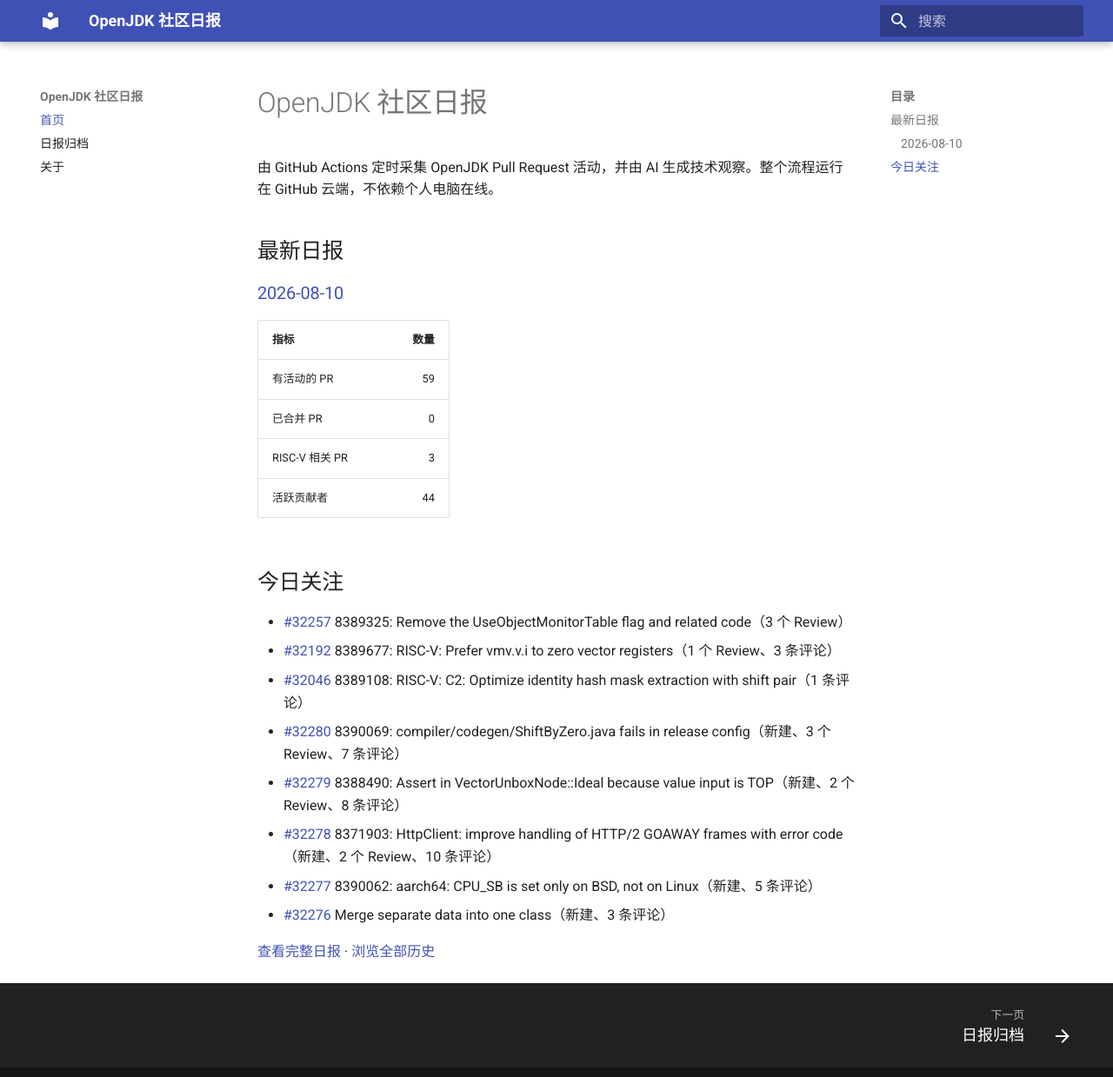
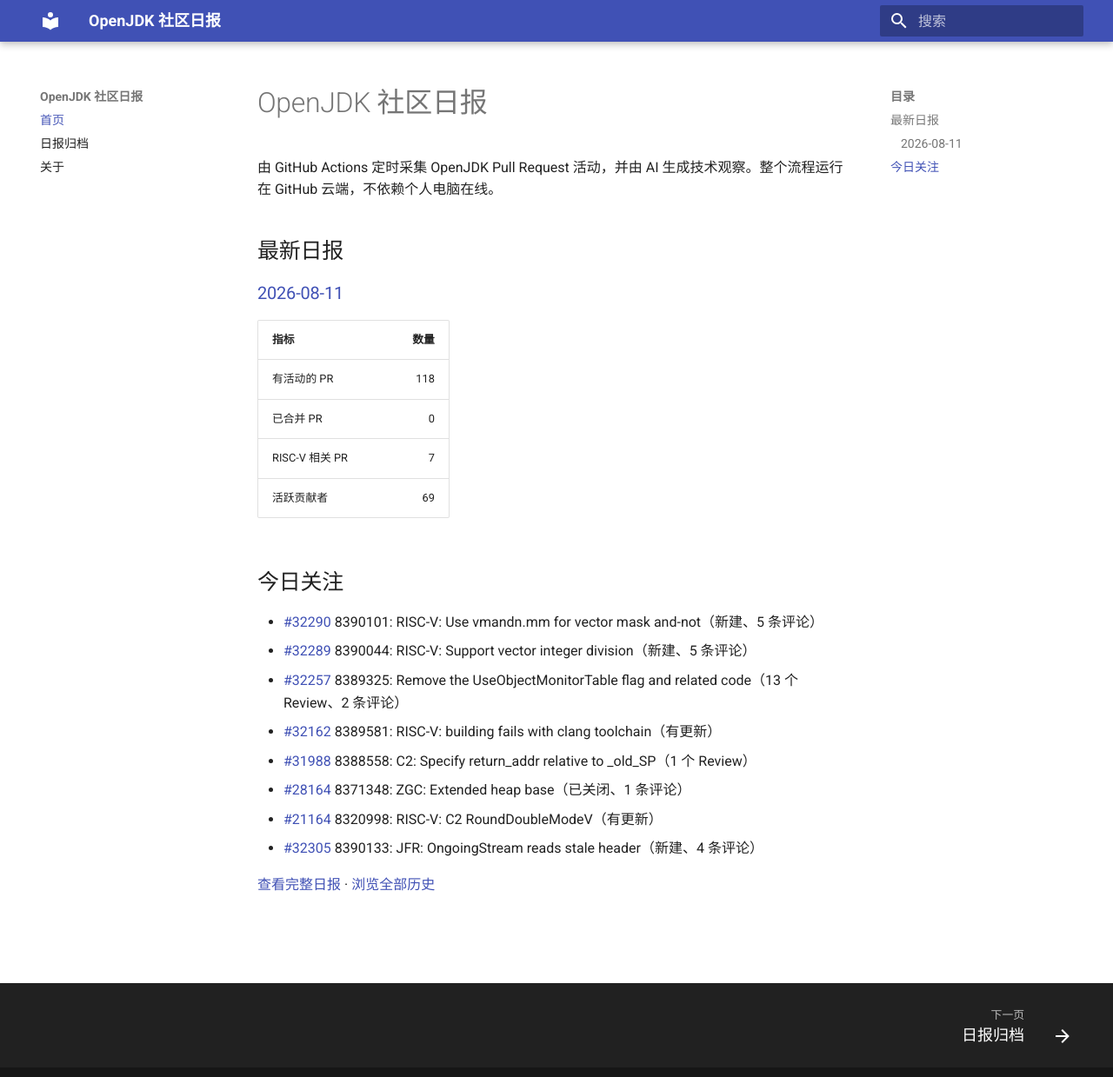
Before and after one commit to DingliZhang/openjdk-daily, an MkDocs documentation site: the page built from docs/index.md, in a window 1280 px wide and 1252 px high. Shown: the top 1239 px of the window at 87% size. Built offline with MkDocs 1.6.1 and Material for MkDocs 9.7.7, drawn with Linux system fonts in a browser that asks for light colours.

Commit message:
report: add OpenJDK daily report

```diff
--- a/docs/index.md
+++ b/docs/index.md
@@ -4,24 +4,24 @@
 
 ## 最新日报
 
-### [2026-08-10](reports/2026/2026-08-10.md)
+### [2026-08-11](reports/2026/2026-08-11.md)
 
 | 指标 | 数量 |
 |---|---:|
-| 有活动的 PR | 59 |
+| 有活动的 PR | 118 |
 | 已合并 PR | 0 |
-| RISC-V 相关 PR | 3 |
-| 活跃贡献者 | 44 |
+| RISC-V 相关 PR | 7 |
+| 活跃贡献者 | 69 |
 
 ## 今日关注
 
-- [#32257](https://github.com/openjdk/jdk/pull/32257) 8389325: Remove the UseObjectMonitorTable flag and related code（3 个 Review）
-- [#32192](https://github.com/openjdk/jdk/pull/32192) 8389677: RISC-V: Prefer vmv.v.i to zero vector registers（1 个 Review、3 条评论）
-- [#32046](https://github.com/openjdk/jdk/pull/32046) 8389108: RISC-V: C2: Optimize identity hash mask extraction with shift pair（1 条评论）
-- [#32280](https://github.com/openjdk/jdk/pull/32280) 8390069: compiler/codegen/ShiftByZero.java fails in release config（新建、3 个 Review、7 条评论）
-- [#32279](https://github.com/openjdk/jdk/pull/32279) 8388490: Assert in VectorUnboxNode::Ideal because value input is TOP（新建、2 个 Review、8 条评论）
-- [#32278](https://github.com/openjdk/jdk/pull/32278) 8371903: HttpClient: improve handling of HTTP/2 GOAWAY frames with error code（新建、2 个 Review、10 条评论）
-- [#32277](https://github.com/openjdk/jdk/pull/32277) 8390062: aarch64: CPU_SB is set only on BSD, not on Linux（新建、5 条评论）
-- [#32276](https://github.com/openjdk/jdk/pull/32276) Merge separate data into one class（新建、3 条评论）
+- [#32290](https://github.com/openjdk/jdk/pull/32290) 8390101: RISC-V: Use vmandn.mm for vector mask and-not（新建、5 条评论）
+- [#32289](https://github.com/openjdk/jdk/pull/32289) 8390044: RISC-V: Support vector integer division（新建、5 条评论）
+- [#32257](https://github.com/openjdk/jdk/pull/32257) 8389325: Remove the UseObjectMonitorTable flag and related code（13 个 Review、2 条评论）
+- [#32162](https://github.com/openjdk/jdk/pull/32162) 8389581: RISC-V: building fails with clang toolchain（有更新）
+- [#31988](https://github.com/openjdk/jdk/pull/31988) 8388558: C2: Specify return_addr relative to _old_SP（1 个 Review）
+- [#28164](https://github.com/openjdk/jdk/pull/28164) 8371348: ZGC: Extended heap base（已关闭、1 条评论）
+- [#21164](https://github.com/openjdk/jdk/pull/21164) 8320998: RISC-V: C2 RoundDoubleModeV（有更新）
+- [#32305](https://github.com/openjdk/jdk/pull/32305) 8390133: JFR: OngoingStream reads stale header（新建、4 条评论）
 
-[查看完整日报](reports/2026/2026-08-10.md) · [浏览全部历史](reports/index.md)
+[查看完整日报](reports/2026/2026-08-11.md) · [浏览全部历史](reports/index.md)
```
Also changed, not shown: docs/reports/2026/2026-08-11.md (added, +218 -0 lines), docs/reports/index.md (+2 -1 lines), 2 other files.
